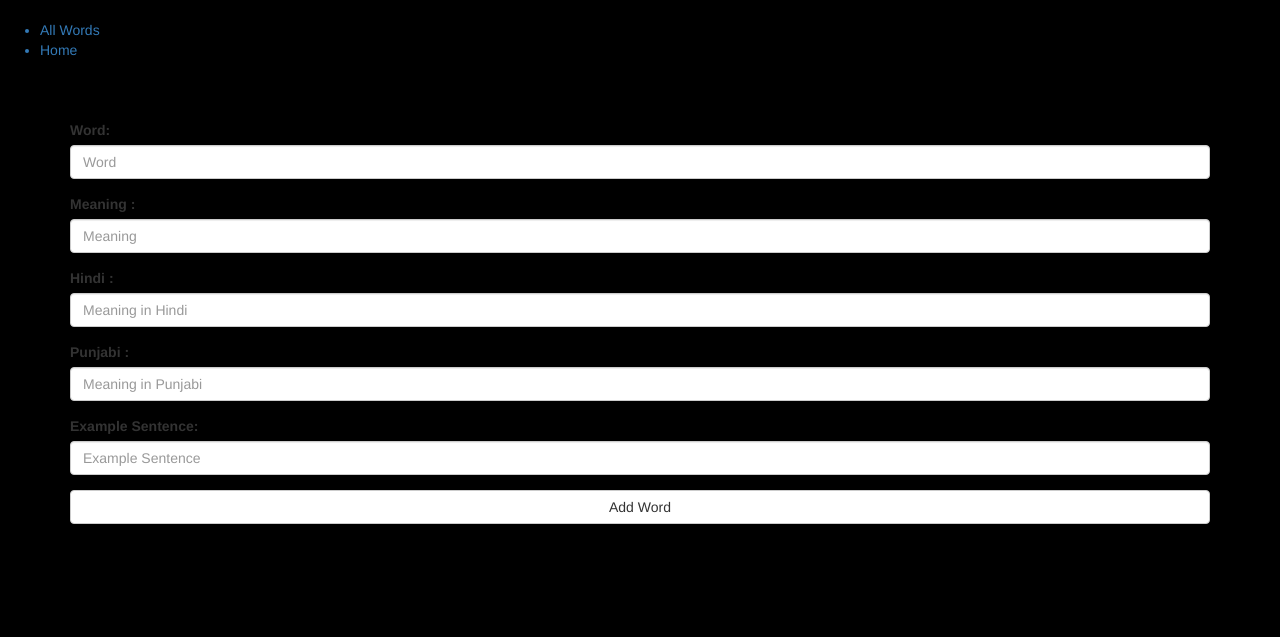
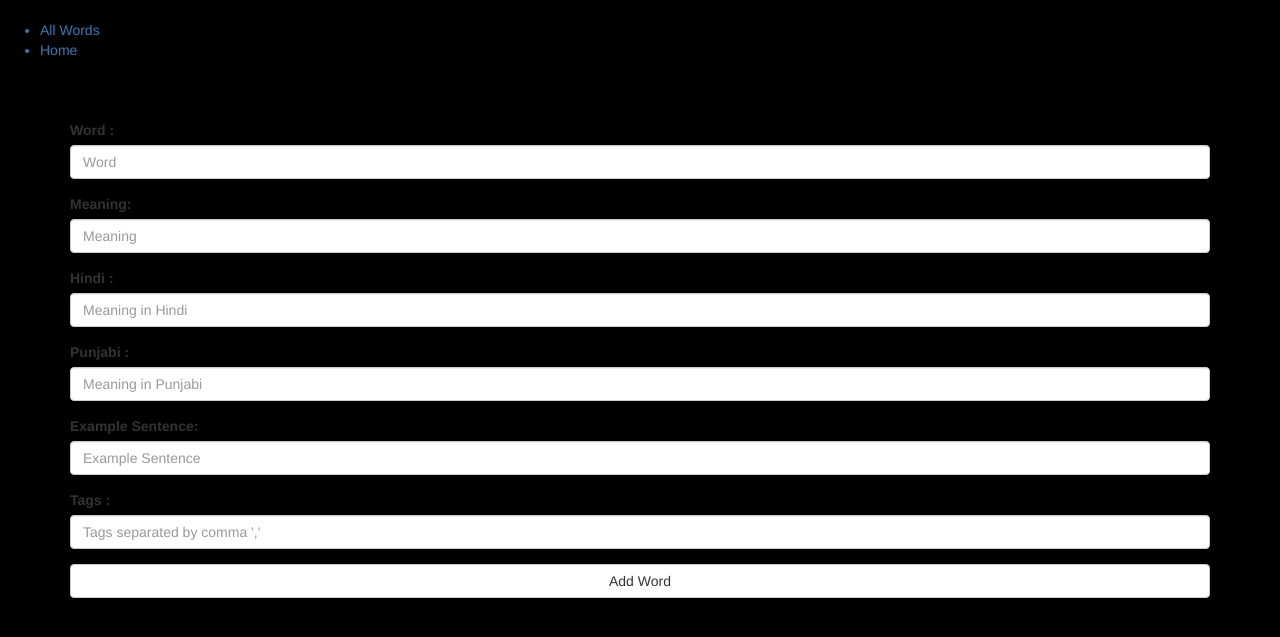
Before and after one commit to Sukhdev841/Words, a Django app: a page that uses words/templates/words/new_word.html in a window 1280 px wide. Shown: the top 637 px of the page. Run offline with Django 3.2, Linux system fonts and the light colour scheme; some libraries are stand-ins or nearby versions.

Commit message:
added tag field to html

```diff
--- a/words/templates/words/new_word.html
+++ b/words/templates/words/new_word.html
@@ -43,50 +43,43 @@
     <form action="{% url 'words:save_word' %}" enctype="multipart/form-data" method="POST" >
   {% endif %}
   {%csrf_token%}
+
+    <div class="form-group">
+        <label for="word">Word :</label>
     {% if word %}
-      <div class="form-group">
-        <label for="word">Word :</label>
         <input type="text" class="form-control" id="id" name="word" value={{word}} readonly="true">
-      </div>
     {% else %}
-      <div class="form-group">
-        <label for="word">Word:</label>
         <input type="text" class="form-control" id="id" placeholder="Word" name="word">
-      </div>
     {% endif %}
+    </div>
+
+    <div class="form-group">
+        <label for="meaning">Meaning:</label>
     {% if meaning %}
-      <div class="form-group">
-        <label for="meaning">Meaning:</label>
         <input type="text" class="form-control" id="id" value='{{meaning}}' name="meaning">
-      </div>
     {% else %}
-      <div class="form-group">
-        <label for="meaning">Meaning :</label>
         <input type="text" class="form-control" id="id" placeholder="Meaning" name="meaning">
-      </div>
     {% endif %}
+    </div>
+
+    <div class="form-group">
+        <label for="hindi">Hindi :</label>
     {% if hindi %}
-      <div class="form-group">
-        <label for="hindi">Hindi :</label>
         <input type="text" class="form-control" id="id" value='{{hindi}}' name="hindi">
-      </div>
     {% else %}
-      <div class="form-group">
-        <label for="hindi">Hindi :</label>
         <input type="text" class="form-control" id="id" placeholder="Meaning in Hindi" name="hindi">
-      </div>
     {% endif %}
+    </div>
+
+    <div class="form-group">
+        <label for="punjabi">Punjabi :</label>
     {% if punjabi %}
-      <div class="form-group">
-        <label for="punjabi">Punjabi :</label>
         <input type="text" class="form-control" id="id" value='{{punjabi}}' name="punjabi">
-      </div>
     {% else %}
-      <div class="form-group">
-        <label for="punjabi">Punjabi :</label>
         <input type="text" class="form-control" id="id" placeholder="Meaning in Punjabi" name="punjabi">
-      </div>
     {% endif %}
+    </div>
+
     <div class="form-group">
       <label for="sentence">Example Sentence:</label>
       {% if sentence %}
@@ -95,6 +88,16 @@
         <input type="text" class="form-control" id="id" placeholder="Example Sentence" name="sentence">
       {% endif %}
     </div>
+
+    <div class="form-group">
+        <label for="punjabi">Tags :</label>
+    {% if tags %}
+        <input type="text" class="form-control" id="id" value='{{tags}}' name="tags">
+    {% else %}
+        <input type="text" class="form-control" id="id" placeholder="Tags separated by comma ','" name="tags">
+    {% endif %}
+    </div>
+
     {% if edit %}
       <button type="submit" class="btn btn-default" value="submit" style="width:100%;">Update Word</button>
     {% else %}
--- a/words/views.py
+++ b/words/views.py
@@ -63,7 +63,7 @@
 		word_obj = Word.objects.get(word=word)
 		return render(request,'words/new_word.html',{"word":word_obj.word,"meaning":word_obj.meaning,
 													"sentence":word_obj.sentence,"punjabi":word_obj.punjabi,
-													"hindi":word_obj.hindi,'edit':True})
+													"hindi":word_obj.hindi,"tags":word_obj.tags,'edit':True})
 	except:
 		return render(request,'words/new_word.html',{'show_message':True,"message":'word not found'})
 
@@ -91,6 +91,7 @@
 				sentence = request.POST.get('sentence','')
 				hindi = request.POST.get('hindi','')
 				punjabi = request.POST.get('punjabi','')
+				tags = request.POST.get('tags','')
 
 				if meaning == "":
 					meaning = "not defined"
@@ -98,7 +99,7 @@
 				if sentence == "":
 					sentence = "not defined"
 
-				word_obj = Word(word = word,meaning = meaning, sentence = sentence,hindi=hindi,punjabi=punjabi)
+				word_obj = Word(word = word,meaning = meaning, sentence = sentence,hindi=hindi,punjabi=punjabi,tags =tags)
 				word_obj.save()
 				print(word+" is successfully saved in database.")
 				return render(request,'words/new_word.html',{'show_message':True,'message':'Sucessfully Saved.'})
@@ -118,22 +119,23 @@
 
 def update_word(request,word):
 	print ("updating a word in database")
-	delete_word(request,word);
+
 	if request.method == 'POST':
 
 		form = WordForm(request.POST)
 		if len(form["word"].value()) is not 0:
+			delete_word(request,word);
 			word = request.POST.get('word')
 			meaning = request.POST.get('meaning','')
 			sentence = request.POST.get('sentence','')
 			hindi = request.POST.get('hindi','')
 			punjabi = request.POST.get('punjabi','')
-
-			word_obj = Word(word = word,meaning = meaning, sentence = sentence,hindi=hindi,punjabi=punjabi)
+			tags = request.POST.get('tags','')
+			word_obj = Word(word = word,meaning = meaning, sentence = sentence,hindi=hindi,punjabi=punjabi,tags=tags)
 			word_obj.save()
 			print(word+" is successfully updated in database.")
 			return render(request,'words/new_word.html',{"word":word_obj.word,"meaning":word_obj.meaning,"hindi":word_obj.hindi,"punjabi":word_obj.punjabi,
-													"sentence":word_obj.sentence,"edit":'true','show_message':True,'message':'Sucessfully Updated'})
+													"sentence":word_obj.sentence,"tags":word_obj.tags,"edit":'true','show_message':True,'message':'Sucessfully Updated'})
 
 		else:
 			print("form is invalid")
```
Also changed, not shown: 1 other file.
